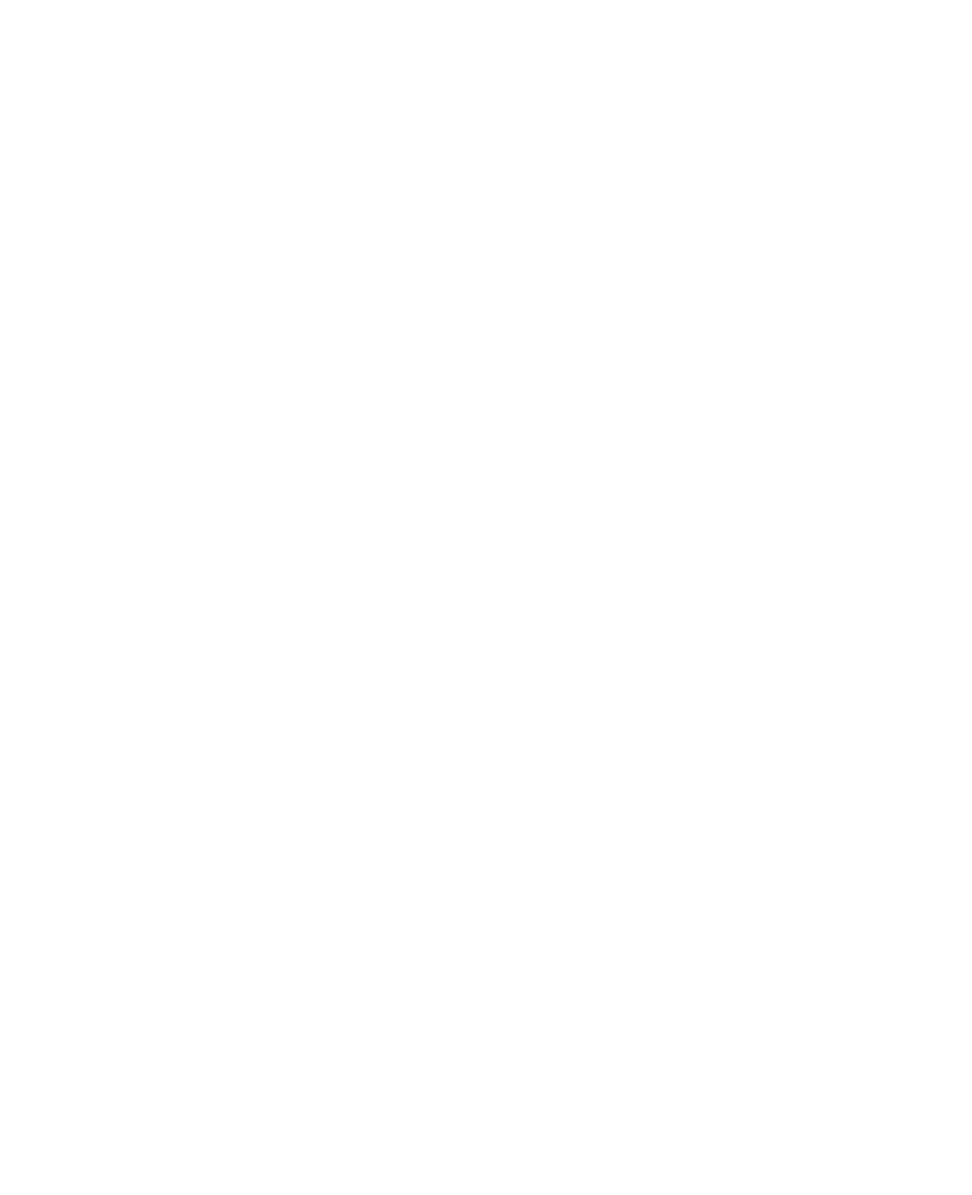
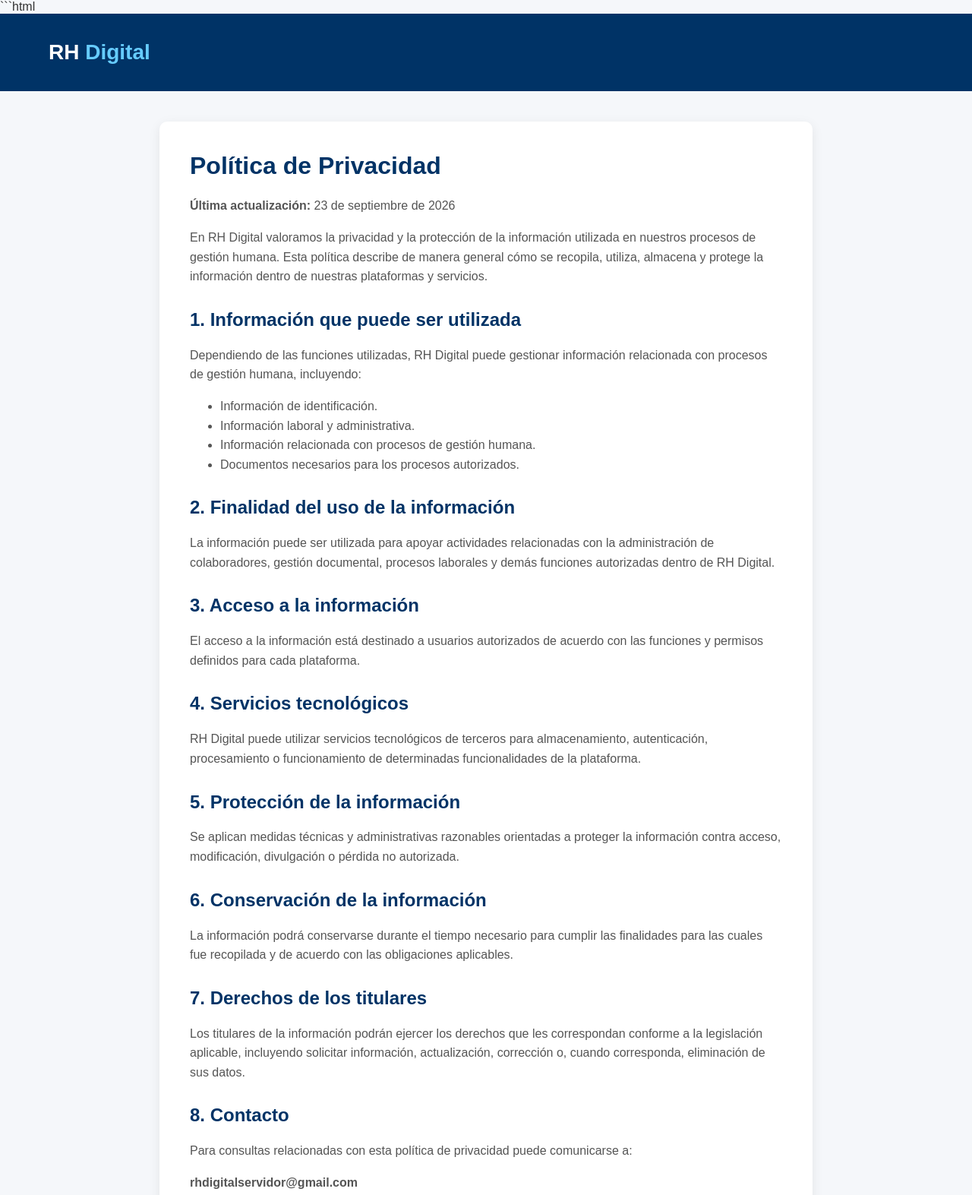
Before and after one commit to Stii1414/rhdigital-ae.com, a plain HTML site: page politica-privacidad.html in a window 1280 px wide. Shown: the top 1573 px of the page at 76% size. Before the commit the page ends 800 px from the top, so only its background shows below. Drawn offline with Linux system fonts and the light colour scheme.

Commit message:
Update politica-privacidad.html

````diff
--- a/politica-privacidad.html
+++ b/politica-privacidad.html
@@ -1,87 +1,224 @@
+```html
 <!DOCTYPE html>
-
 <html lang="es">
 <head>
     <meta charset="UTF-8">
     <meta name="viewport" content="width=device-width, initial-scale=1.0">
+
     <title>Política de Privacidad | RH Digital</title>
+
     <meta name="description" content="Política de privacidad de RH Digital.">
+
     <style>
         * {
             box-sizing: border-box;
         }
 
-```
         body {
             margin: 0;
             font-family: Arial, Helvetica, sans-serif;
-  background: #f4f7fb;
-  color: #1f2937;
-  line-height: 1.7;
+            background: #f5f7fa;
+            color: #333333;
         }
 
         header {
-  background: #ffffff;
-  border-bottom: 1px solid #e5e7eb;
-  padding: 18px 7%;
+            background: #003366;
+            padding: 35px 5%;
         }
 
         .logo {
-  font-size: 26px;
-  font-weight: 700;
-  color: #123b6d;
+            font-size: 28px;
+            font-weight: bold;
+            color: #ffffff;
         }
 
         .logo span {
-  color: #159447;
+            color: #66ccff;
         }
 
         main {
             max-width: 900px;
             margin: 0 auto;
-  padding: 50px 25px;
+            padding: 40px 20px;
         }
 
         .content {
             background: #ffffff;
-  border-radius: 18px;
-  padding: 45px;
-  box-shadow: 0 8px 30px rgba(0,0,0,0.06);
-}
-
-h1, h2 {
-  color: #123b6d;
+            border-radius: 10px;
+            padding: 40px;
+            box-shadow: 0 4px 15px rgba(0, 0, 0, 0.08);
         }
 
         h1 {
+            color: #003366;
             margin-top: 0;
-  font-size: 36px;
         }
 
         h2 {
-  margin-top: 35px;
-  font-size: 22px;
+            color: #003366;
+            margin-top: 30px;
+        }
+
+        p,
+        li {
+            line-height: 1.6;
+            color: #555555;
         }
 
         a {
-  color: #123b6d;
+            color: #003366;
+        }
+
+        .back {
+            display: inline-block;
+            margin-top: 25px;
+            padding: 12px 20px;
+            background: #003366;
+            color: #ffffff;
+            text-decoration: none;
+            border-radius: 8px;
         }
 
         footer {
             text-align: center;
             padding: 30px 20px;
-  color: #6b7280;
+            color: #777777;
             font-size: 14px;
         }
 
         @media (max-width: 600px) {
-  main {
-    padding: 30px 15px;
-  }
-
             .content {
-    padding: 28px 22px;
+                padding: 25px 20px;
             }
 
             h1 {
+                font-size: 30px;
+            }
+        }
+    </style>
+</head>
+
+<body>
+
+    <header>
+        <div class="logo">
+            RH <span>Digital</span>
+        </div>
+    </header>
+
+    <main>
+        <div class="content">
+
+            <h1>Política de Privacidad</h1>
+
+            <p>
+                <strong>Última actualización:</strong> 23 de septiembre de 2026
+            </p>
+
+            <p>
+                En RH Digital valoramos la privacidad y la protección de la
+                información utilizada en nuestros procesos de gestión humana.
+                Esta política describe de manera general cómo se recopila,
+                utiliza, almacena y protege la información dentro de nuestras
+                plataformas y servicios.
+            </p>
+
+            <h2>1. Información que puede ser utilizada</h2>
+
+            <p>
+                Dependiendo de las funciones utilizadas, RH Digital puede
+                gestionar información relacionada con procesos de gestión
+                humana, incluyendo:
+            </p>
+
+            <ul>
+                <li>Información de identificación.</li>
+                <li>Información laboral y administrativa.</li>
+                <li>Información relacionada con procesos de gestión humana.</li>
+                <li>Documentos necesarios para los procesos autorizados.</li>
+            </ul>
+
+            <h2>2. Finalidad del uso de la información</h2>
+
+            <p>
+                La información puede ser utilizada para apoyar actividades
+                relacionadas con la administración de colaboradores, gestión
+                documental, procesos laborales y demás funciones autorizadas
+                dentro de RH Digital.
+            </p>
+
+            <h2>3. Acceso a la información</h2>
+
+            <p>
+                El acceso a la información está destinado a usuarios
+                autorizados de acuerdo con las funciones y permisos definidos
+                para cada plataforma.
+            </p>
+
+            <h2>4. Servicios tecnológicos</h2>
+
+            <p>
+                RH Digital puede utilizar servicios tecnológicos de terceros
+                para almacenamiento, autenticación, procesamiento o
+                funcionamiento de determinadas funcionalidades de la
+                plataforma.
+            </p>
+
+            <h2>5. Protección de la información</h2>
+
+            <p>
+                Se aplican medidas técnicas y administrativas razonables
+                orientadas a proteger la información contra acceso,
+                modificación, divulgación o pérdida no autorizada.
+            </p>
+
+            <h2>6. Conservación de la información</h2>
+
+            <p>
+                La información podrá conservarse durante el tiempo necesario
+                para cumplir las finalidades para las cuales fue recopilada y
+                de acuerdo con las obligaciones aplicables.
+            </p>
+
+            <h2>7. Derechos de los titulares</h2>
+
+            <p>
+                Los titulares de la información podrán ejercer los derechos
+                que les correspondan conforme a la legislación aplicable,
+                incluyendo solicitar información, actualización, corrección
+                o, cuando corresponda, eliminación de sus datos.
+            </p>
+
+            <h2>8. Contacto</h2>
+
+            <p>
+                Para consultas relacionadas con esta política de privacidad
+                puede comunicarse a:
+            </p>
+
+            <p>
+                <strong>rhdigitalservidor@gmail.com</strong>
+            </p>
+
+            <h2>9. Actualizaciones</h2>
+
+            <p>
+                Esta política podrá actualizarse cuando sea necesario para
+                reflejar cambios en los servicios, procesos o requisitos
+                aplicables.
+            </p>
+
+            <a class="back" href="index.html">
+                Volver a RH Digital
+            </a>
+
+        </div>
+    </main>
+
+    <footer>
+        © 2026 RH Digital. Todos los derechos reservados.
+    </footer>
+
+</body>
+</html>
 ```
````
Lines whose indentation alone changed are shown as unchanged.
